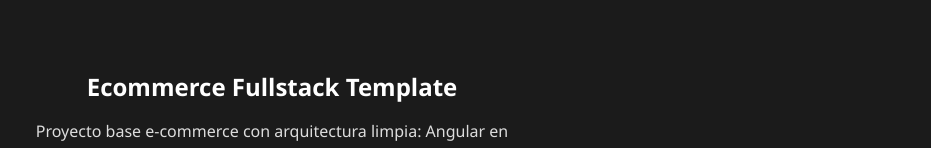
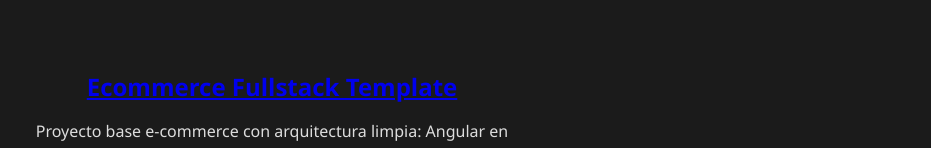
Before and after one commit to RubenVizcaino/portfolio-frontend, an Angular app: page / in a window 1280 px wide. Shown: the part 991-1139 px from the top of the page, without its empty margins (110-1041 px from the left). Built offline with nearby package versions, Linux system fonts and the light colour scheme.

Commit message:
Link to project

```diff
--- a/src/app/app.component.html
+++ b/src/app/app.component.html
@@ -38,13 +38,12 @@
 
   <div class="project-container">
     <div class="project-text">
-      <h3 class="project-title">Ecommerce Fullstack Template</h3>
+      <h3 class="project-title"><a href="https://frontend-beryl-pi-28.vercel.app/">Ecommerce Fullstack Template</a></h3>
       <p class="project-description">
        Proyecto base e-commerce con arquitectura limpia: Angular en el frontend,
         Spring Boot + JPA + MariaDB en el backend, y Lombok para simplificar el modelo de datos.
          Basado en patrón Controller–Service–Repository para mantener la separación de responsabilidades.
          Contectado a una API REST para operaciones CRUD y autenticación JWT.
-
       </p>
     </div>
     <div class="project-image">
```
